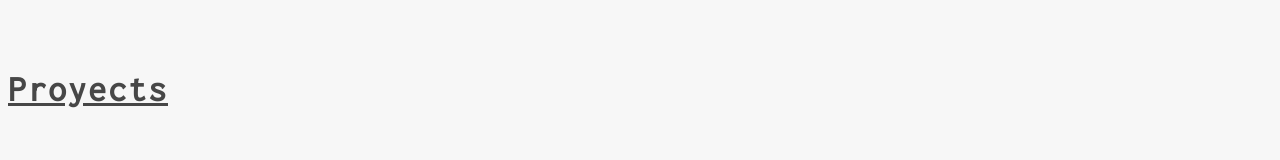
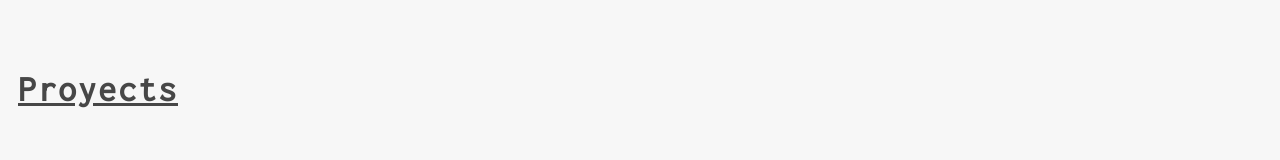
Before and after one commit to CristianMozetich/Portfolio, a React (Vite) app: page / in a window 1280 px wide. Shown: the part 740-900 px from the top of the page. Built offline with nearby package versions, Linux system fonts and the light colour scheme.

Commit message:
contenedor titulo

```diff
--- a/src/Components/Proyects/Proyects.css
+++ b/src/Components/Proyects/Proyects.css
@@ -1,3 +1,6 @@
+.contenedor_titulo{
+    margin: 10px;
+}
 .titulo_proyectos {
     text-align: left;
     font-size: 36px;
--- a/src/Components/Proyects/Proyects.jsx
+++ b/src/Components/Proyects/Proyects.jsx
@@ -6,7 +6,9 @@ import { proyectos } from '../../../asyncmock'
 const Proyects = () => {
   return (
     <>
-    <h1 className='titulo_proyectos'>Proyects</h1>
+    <div className='contenedor_titulo'>
+      <h1 className='titulo_proyectos'>Proyects</h1>
+    </div>
     <div  className="proyectos">
       {
       proyectos.map((proyecto) => (
```
